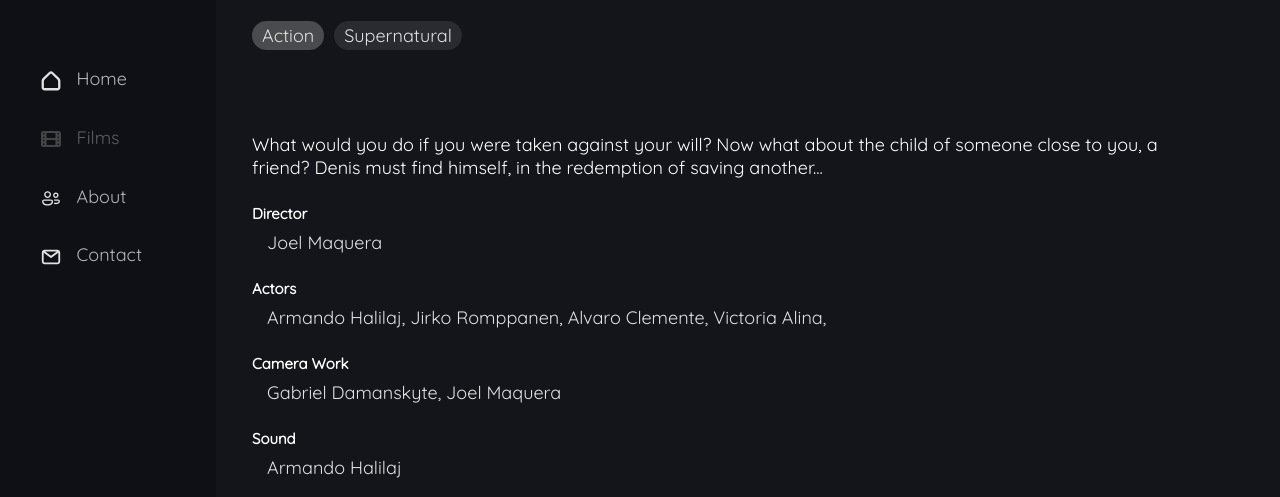
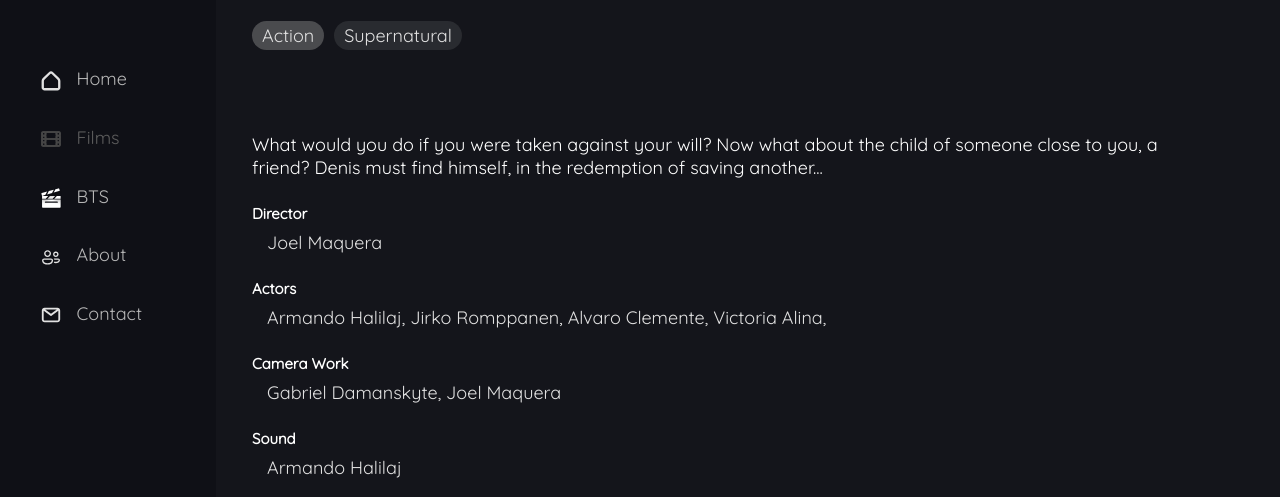
Before and after one commit to Armandoh4/filmlabproductions, a plain HTML site: page Films/film_kidnapped.html in a window 1280 px wide. Shown: the part 131-628 px from the top of the page. Drawn offline with Linux system fonts and the light colour scheme; a web font is replaced by a local one.

Commit message:
added new nav link to all pages

```diff
--- a/Films/film_kidnapped.html
+++ b/Films/film_kidnapped.html
@@ -42,7 +42,13 @@
                     <span class="link-text">Films</span>
                 </a>
             </li>
-
+                  </li>
+            <li class="navItem">
+                <a href="../bts.html" class="nav-link">
+                    <img src="../images/clapper-board.svg" alt="Nav - Behind The Scenes" class="nav-icon">
+                    <span class="link-text">BTS</span>
+                </a>
+            </li>
             <li class="navItem">
                 <a href="../about.html" class="nav-link">
                     <img src="../images/About.svg" alt="" class="nav-icon">
```
Also changed, not shown: Films/film_killersanta.html (+6 -1 lines), Films/film_onceuponatime.html (+6 -1 lines), about.html (+7 -0 lines).
